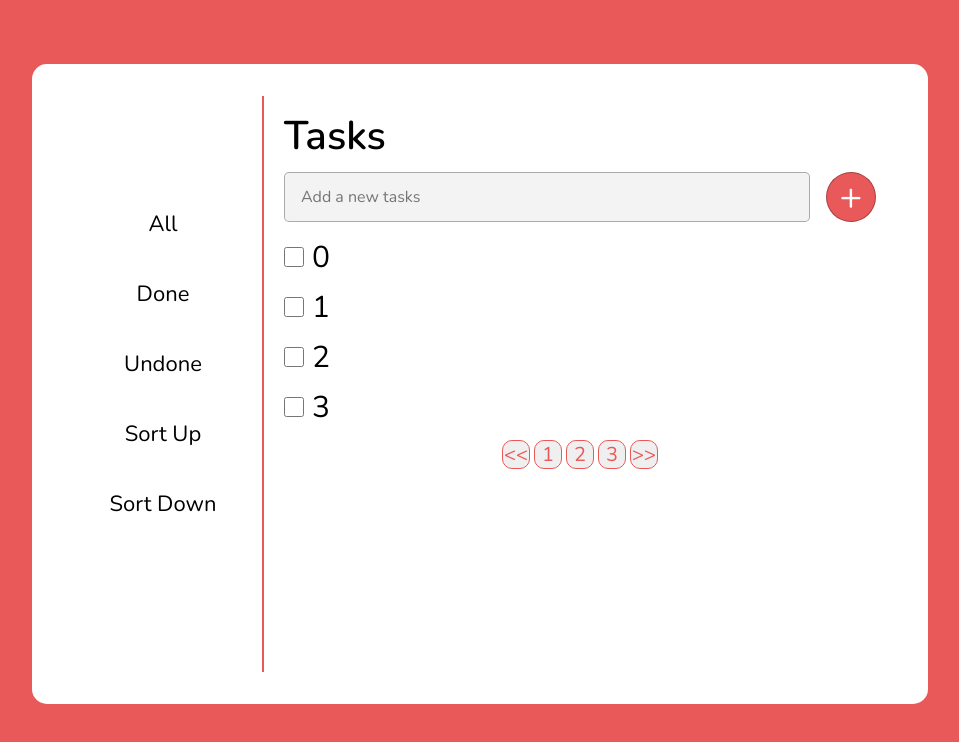
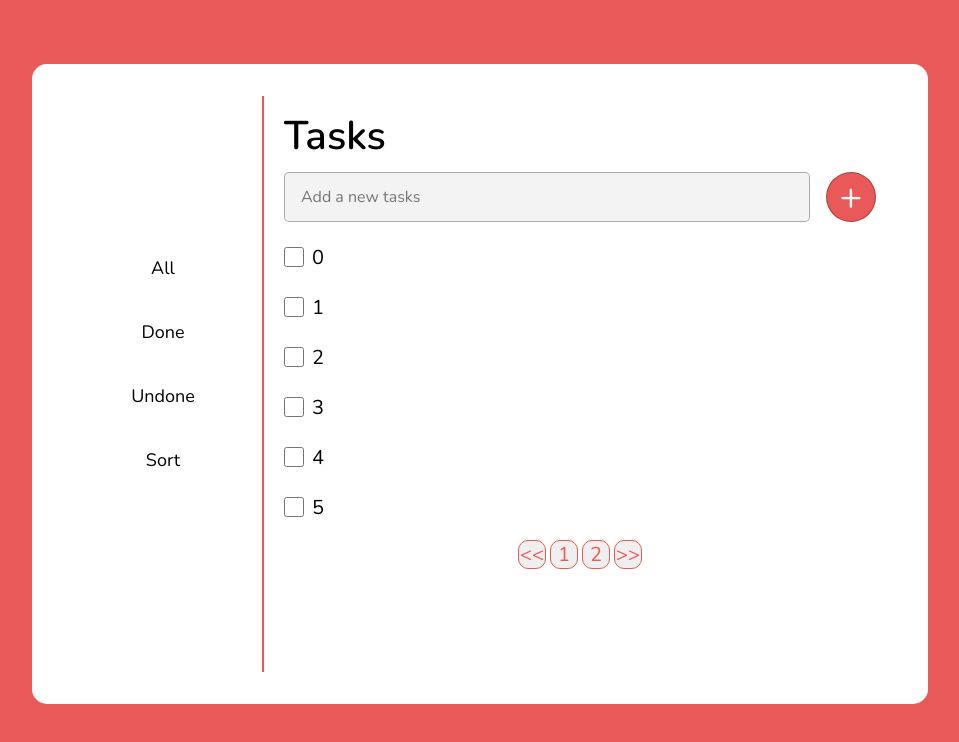
Before and after one commit to ArtemSunRise16/io, a React (Create React App) app: page / in a window 1280 px wide. Shown: the top 742 px of the page, without its empty margins (160-1119 px from the left). Built offline with nearby package versions, Linux system fonts and the light colour scheme.

Commit message:
fixed filtering issues and adding task on the enter button

```diff
--- a/src/App.js
+++ b/src/App.js
@@ -6,7 +6,7 @@ import { Context } from './components/context.js'
 
 function App() {
   const [filter, setFilter] = useState('all')
-  const [sort, setSort] = useState('default')
+  const [sort, setSort] = useState(true)
   const [todos, setTodos] = useState([
     { id: 1, completed: false, title: '0' },
     { id: 2, completed: false, title: '1' },
@@ -20,7 +20,8 @@ function App() {
   ])
 
   const sortedTodos = (() => {
-    const stateSort = sort === 'up'
+
+    const stateSort = sort
       ? todos.sort((a, b) => a.dateForSort - b.dateForSort)
       : todos.sort((a, b) => b.dateForSort - a.dateForSort)
     return stateSort;
@@ -35,7 +36,8 @@ function App() {
   })()
 
   const [currentPage, setCurrentPage] = useState(1)
-  const todosPrePage = 4
+  const todosPrePage = 6
+
 
   const paginationTodos = (() => {
     const lastTodoIndex = currentPage * todosPrePage
@@ -44,17 +46,10 @@ function App() {
     return currentTodoPage;
   })()
 
-
-
-
   function completeTask(id) {
     setTodos(
       todos.map(item => {
-        if (item.id === id) {
-          item.completed = !item.completed
-        }
-        console.log(item);
-        return item
+        return { ...item, completed: item.id === id ? !item.completed : item.completed }
       })
     )
   }
@@ -69,10 +64,12 @@ function App() {
 
   function filterState(state) {
     setFilter(state)
+    setCurrentPage(1)
   }
 
   function sortByDate(state) {
     setSort(state)
+    setCurrentPage(1)
   }
 
   function todoPagination(page) {
@@ -80,29 +77,29 @@ function App() {
   }
 
   function nextPage() {
-    setCurrentPage(past => past + 1)
+    setCurrentPage(next => next === Math.ceil(filteredTodos.length / todosPrePage) ? next : next + 1)
   }
 
   function pastPage() {
-    setCurrentPage(past => past - 1)
+    setCurrentPage(past => past === 1 ? 1 : past - 1)
   }
 
 
   return (
-    <Context.Provider value={{nextPage, pastPage}}>
+    <Context.Provider value={{ nextPage, pastPage }}>
       <div className='Wrapper'>
         <div className="app">
           <TodoNavigator
             filterState={filterState}
-            sortByDate={sortByDate} />
+            sortByDate={sortByDate}
+            isSorted={sort} />
           <TodoContent
-            todos={todos}
             todoFilter={paginationTodos}
             completeTask={completeTask}
             removeTodo={removeTodo}
             createTodo={createTodo}
             todosPrePage={todosPrePage}
-            totalTodo={todos.length}
+            totalTodo={filteredTodos.length}
             todoPagination={todoPagination} />
         </div>
       </div>
--- a/src/components/navigatorItem.jsx
+++ b/src/components/navigatorItem.jsx
@@ -1,7 +1,8 @@
 import React from "react";
 import '../style/navigatorItem.css'
 
-function NavigatorItem({filterState, sortByDate}) {
+function NavigatorItem({ filterState, sortByDate, isSorted }) {
+
 
     function onClickHandlerDone() {
         filterState(true)
@@ -15,21 +16,16 @@ function onClickHandlerAll() {
         filterState('all')
     }
 
-function OnClickHandlerDateUp() {
-    sortByDate('up')
-}
-
-function OnClickHandlerDateDown() {
-    sortByDate('down')
+    function OnClickHandlerDate() {
+        sortByDate(!isSorted)
     }
 
     return (
-        <div className="todo__navigator__items">
+        <div className = 'todo__navigator__items' >
             <button onClick={onClickHandlerAll}>All</button>
             <button onClick={onClickHandlerDone}>Done</button>
             <button onClick={onClickHandlerUnDone}>Undone</button>
-            <button onClick={OnClickHandlerDateUp}>Sort  Up</button>
-            <button onClick={OnClickHandlerDateDown}>Sort  Down</button>
+            <button onClick={OnClickHandlerDate}>Sort</button>
         </div>
     )
 }
--- a/src/components/todoAdd.jsx
+++ b/src/components/todoAdd.jsx
@@ -1,7 +1,7 @@
 import React, { useState } from "react";
 import '../style/todoAdd.css'
 
-function TodoAdd({ todos, createTodo }) {
+function TodoAdd({ createTodo }) {
 
     const [title, setTitle] = useState('')
 
@@ -16,23 +16,25 @@ function TodoAdd({ todos, createTodo }) {
             title,
             id: Date.now(),
             completed: false,
-            date: `${[d.getDate(),
-                    d.getMonth(),
-                    d.getFullYear()].join('/')}
-                ${[d.getHours(),
-                d.getMinutes(),
-                d.getSeconds()].join('-')}`,
+            date: `${d.toLocaleString('ru-RU')}`,
             dateForSort: d.getTime()
         }
         createTodo(newTodo)
         setTitle('')
     }
 
+
+function submitHandler(event) {
+    event.preventDefault()
+}
+
+
+
     return (
-        <div className="todo__new">
+        <form className="todo__new" onSubmit={submitHandler}>
             <input type="text" placeholder="Add a new tasks" value={title} onChange={onChangeHandler}></input>
             <button className="todo__add" onClick={addNewTodo} >+</button>
-        </div>
+        </form>
     )
 }
 
--- a/src/components/todoContent.jsx
+++ b/src/components/todoContent.jsx
@@ -4,14 +4,14 @@ import Pagination from "./pagination";
 import TodoAdd from "./todoAdd";
 import TodoList from "./todoList";
 
-function TodoContent({ todoFilter, completeTask, removeTodo, createTodo, todos, todosPrePage, totalTodo, todoPagination }) {
+function TodoContent({ todoFilter, completeTask, removeTodo, createTodo, todosPrePage, totalTodo, todoPagination }) {
 
 
 
     return (
         <div className="todo__content">
             <h1 className="todo__title">Tasks</h1>
-            <TodoAdd todos={todos} createTodo={createTodo} />
+            <TodoAdd createTodo={createTodo} />
             <TodoList todoFilter={todoFilter} completeTask={completeTask} removeTodo={removeTodo} />
             <Pagination todosPrePage={todosPrePage} totalTodo={totalTodo} todoPagination={todoPagination}/>
         </div>
--- a/src/components/todoItem.jsx
+++ b/src/components/todoItem.jsx
@@ -14,7 +14,7 @@ function TodoItem({ todo, completeTask, removeTodo }) {
                 <input checked={todo.completed ? true : false } className="todo__task__checkbox" type="checkbox" onChange={() => completeTask(todo.id)}></input>
             </div>
             <div className="todo__task__text">
-                {todo.title} {todo.date}
+                {todo.title} <span className="todo__task__date">{todo.date}</span>
             </div>
             <button onClick={onClickHandler} className="todo__task__del"><BsTrash></BsTrash></button>
         </div>
--- a/src/components/todoNavigator.jsx
+++ b/src/components/todoNavigator.jsx
@@ -2,10 +2,10 @@ import React from "react";
 import '../style/todoNavigator.css'
 import NavigatorItem from "./navigatorItem";
 
-function TodoNavigator( {filterState, sortByDate} ) {
+function TodoNavigator( {filterState, sortByDate, isSorted} ) {
     return (
         <div className="todo__navigator">
-        <NavigatorItem filterState={filterState} sortByDate={sortByDate}  />
+        <NavigatorItem filterState={filterState} sortByDate={sortByDate} isSorted={isSorted}  />
         </div>
     )
 }
--- a/src/style/navigatorItem.css
+++ b/src/style/navigatorItem.css
@@ -8,7 +8,16 @@
 .todo__navigator__items button {
     margin-bottom: 40px;
     background: none;
-    font-size: 22px;
+    font-size: 18px;
+}
+
+.todo__navigator__sort {
+    background: none;
+    font-size: 18px;
+}
+
+.active {
+    color: red;
 }
 
 @media screen and (min-width: 0px) and (max-width:999px) {
--- a/src/style/todoContent.css
+++ b/src/style/todoContent.css
@@ -28,7 +28,12 @@
 
 .todo__task__text {
     padding-left: 8px;
+    font-size: 20px;
+}
 
+.todo__task__date {
+    font-size: 15px;
+    color: black;
 }
 
 .todo__list:hover .todo__task__del {
```
Lines whose indentation alone changed are shown as unchanged.
